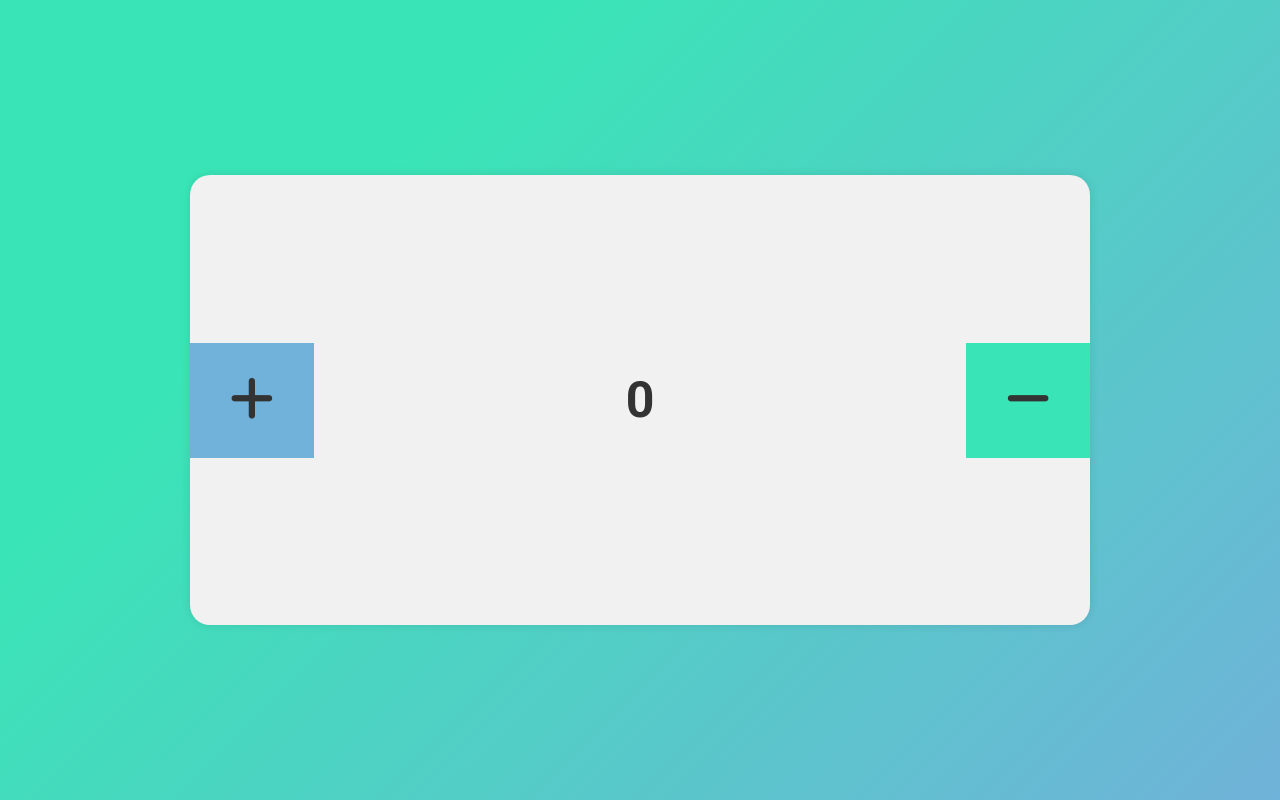
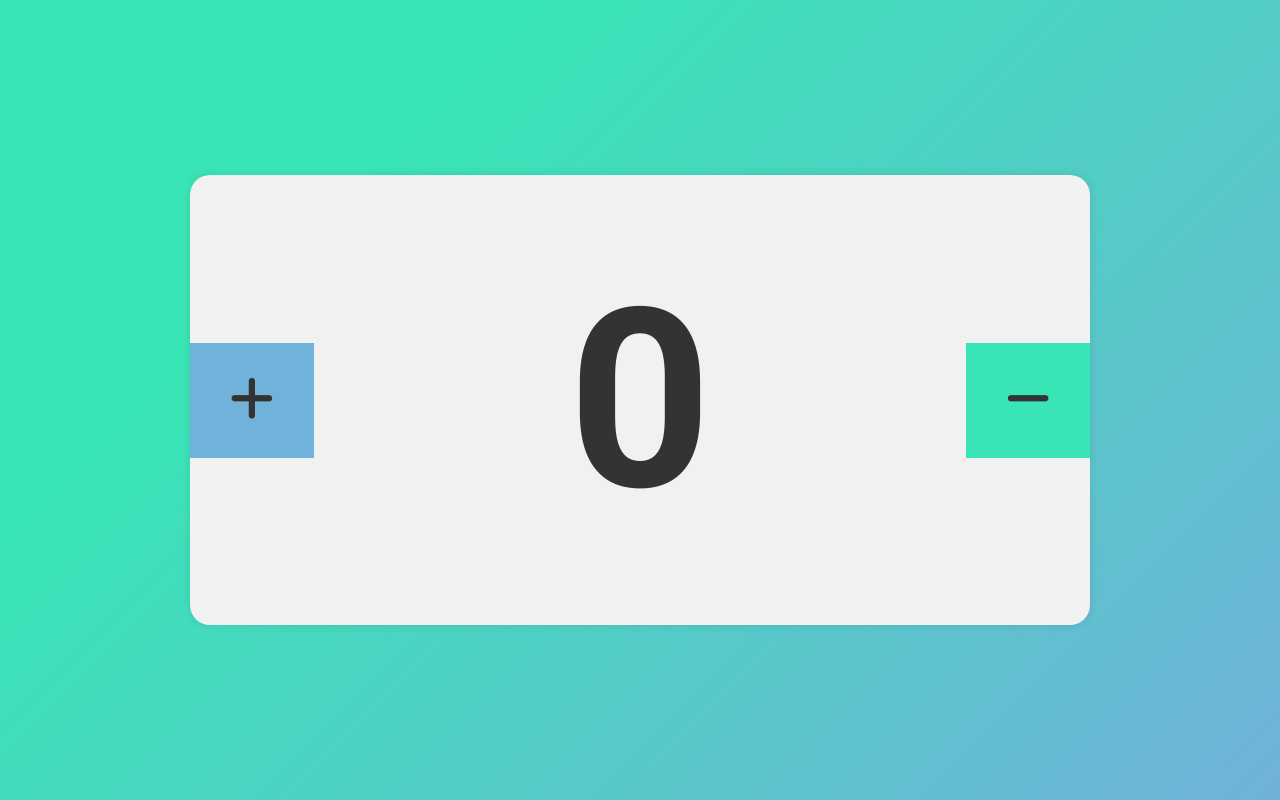
Before and after one commit to Anshika75/CountMate, an Angular app: page / in a window 1280 px wide. Built offline with nearby package versions, Linux system fonts and the light colour scheme.

Commit message:
Update tallybox.component.css

```diff
--- a/src/app/tallybox/tallybox.component.css
+++ b/src/app/tallybox/tallybox.component.css
@@ -38,7 +38,7 @@
 }
 
 .box .text{
-    font-size: 50px;
+    font-size: 250px;
     font-weight: 700;
     color: #333;
 }
```
